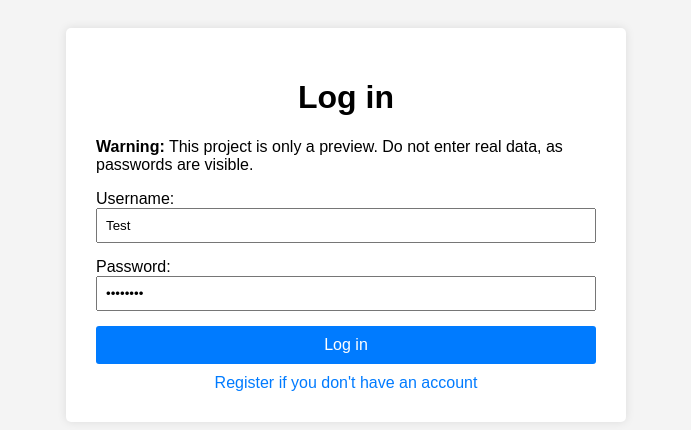
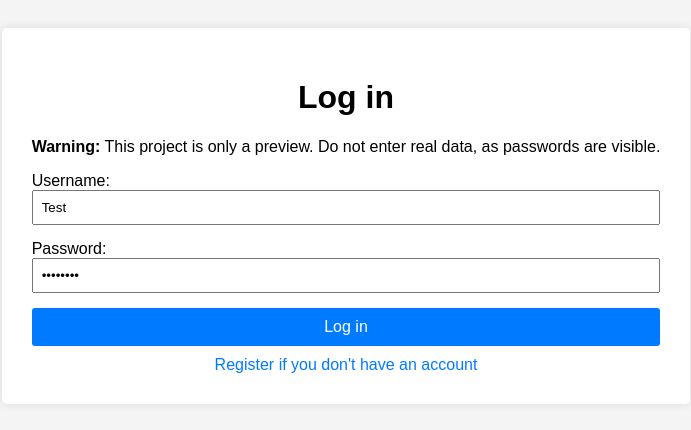
Before and after one commit to xNova21/password-manager, a Flask app: page / in a window 1280 px wide. Shown: the top 430 px of the page, without its empty margins (294-985 px from the left). Run offline with Flask 3, Linux system fonts and the light colour scheme.

Commit message:
fix: style

```diff
--- a/static/styles.css
+++ b/static/styles.css
@@ -5,6 +5,7 @@ body {
 }
 .container {
   max-width: 500px;
+  min-width: fit-content;
   margin: auto;
   background: #fff;
   padding: 30px;
```
